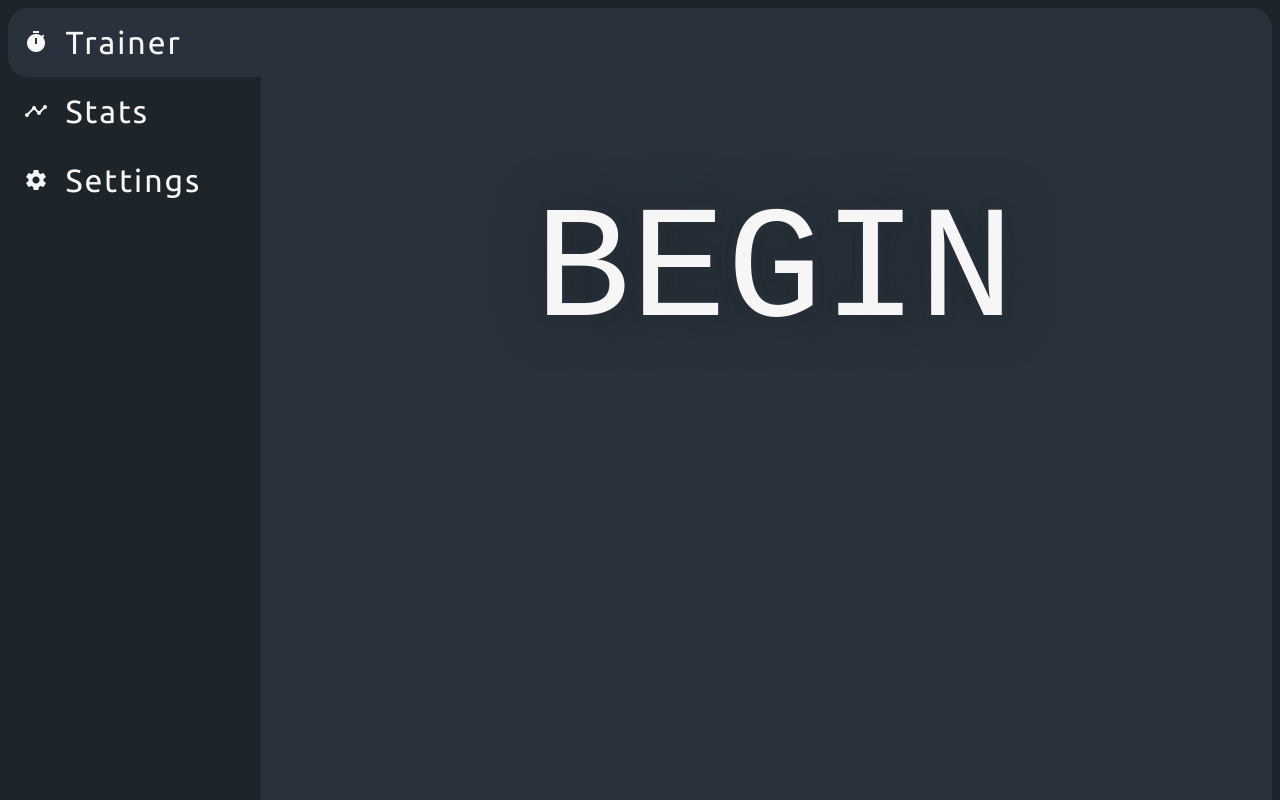
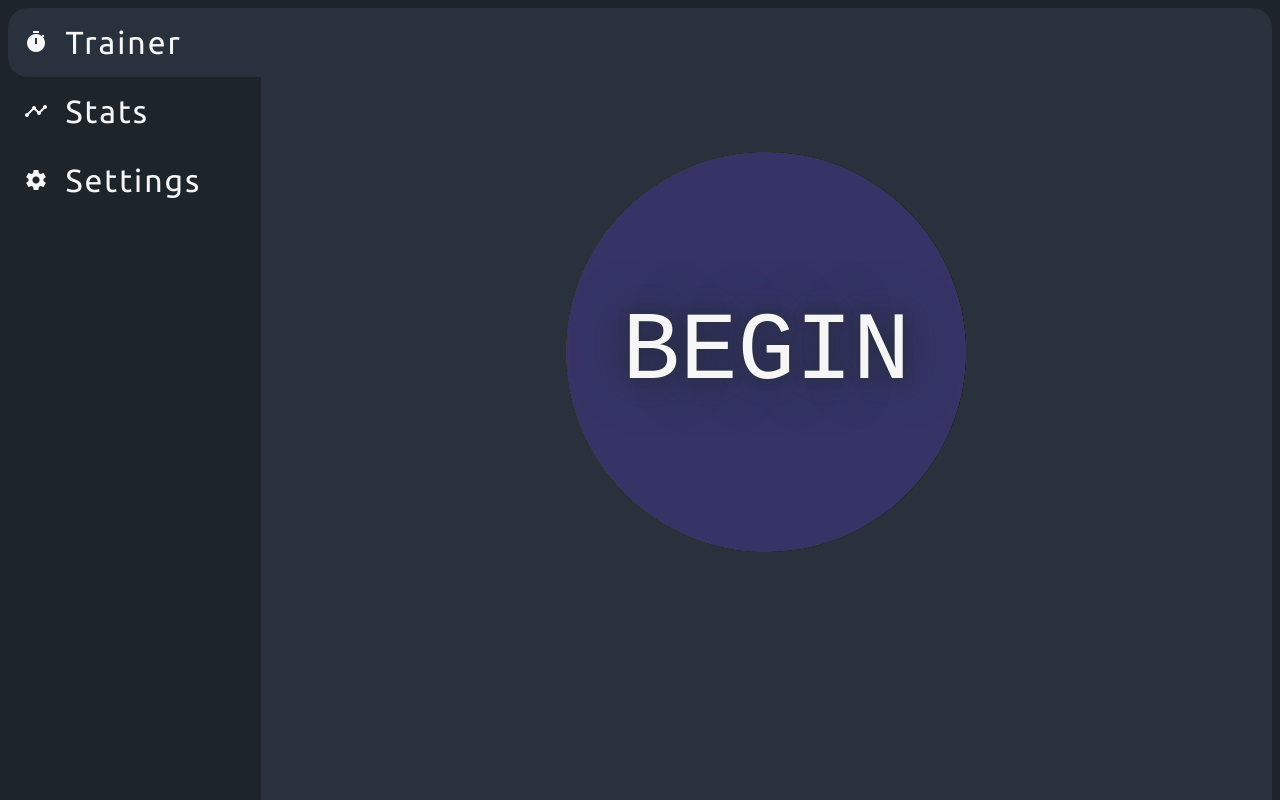
Before and after one commit to jaredami/meditation-trainer, an Angular app: page /trainer in a window 1280 px wide. Shown: the top 800 px of the page. Built offline with nearby package versions, Linux system fonts and the light colour scheme; a web font is replaced by a local one; what @angular/fire would draw is missing.

Commit message:
Add BEGIN circle animation

```diff
--- a/src/app/components/trainer/trainer.component.html
+++ b/src/app/components/trainer/trainer.component.html
@@ -1,12 +1,24 @@
-<div class="trainer">
+<div class="trainer fade-in">
   <button class="success-fail-btn"
           [ngStyle]="{ 'opacity': periodComplete ? '1' : '0' }"
           (click)="handleSuccessFailClick(false)">
     <i class="success-fail-btn__icon material-icons">clear</i>
   </button>
-  <button class="trainer__begin fade-in" (click)="startSession()" *ngIf="!sessionStarted && !firstSessionStarted">
-    BEGIN
-  </button>
+
+  <div id="circle-container" *ngIf="!sessionStarted && !firstSessionStarted">
+    <div id="cc">
+    <div class="circle" id="five"></div>
+    <div class="circle" id="four"></div>
+    <div class="circle" id="three"></div>
+    <div class="circle" id="two"></div>
+    <div class="circle" id="one">
+      <button class="trainer__begin" (click)="startSession()">
+        BEGIN
+      </button>
+    </div>
+    </div>
+  </div>
+
   <div class="circle__box fade-in" *ngIf="firstSessionStarted">
     <div class="circle__wrapper circle__wrapper--right">
       <div class="circle__whole circle__right"
@@ -26,6 +38,7 @@
       </div>
     </div>
   </div>
+
   <button class="success-fail-btn"
           [ngStyle]="{ 'opacity': periodComplete ? '1' : '0' }"
           (click)="handleSuccessFailClick(true)">
--- a/src/app/components/trainer/trainer.component.scss
+++ b/src/app/components/trainer/trainer.component.scss
@@ -22,13 +22,93 @@
   border: none;
   color: $color-white;
   font-family: inherit;
-  font-size: 10rem;
+  font-size: 6rem;
   text-shadow: 0 0 10px $color-darker-gray, 0 0 50px $color-black;
   transition: transform 300ms ease;
   &:hover {
     cursor: pointer;
-    transform: scale(1.02);
   }
+}
+
+body {
+	margin: 0px;
+}
+
+#circle-container {
+	align-items: center;
+	display: flex;
+  justify-content: center;
+  margin-top: 20vh;
+}
+
+.circle {
+	height: 50vh;
+  border-radius: 50%;
+  box-shadow: 5px 0px 20px black;
+	position: absolute;
+	width: 50vh;
+}
+
+#one {
+	align-items: center;
+  background-color: rgba(0,0,225, 0.45);
+	color: white;
+	display: flex;
+	font-family: inherit;
+	font-size: 40px;
+	font-weight: bold;
+	justify-content: center;
+	letter-spacing: 1.5px;
+	transition: 500ms;
+}
+
+#two {
+	background-color: green;
+	transition: 500ms;
+	opacity: 0.5;
+}
+
+#three {
+	background-color: red;
+	transition: 500ms;
+	opacity: 0.5;
+}
+
+#four {
+	background-color: orange;
+	transition: 500ms;
+	opacity: 0.5;
+}
+#five {
+	background-color: green;
+	transition: 500ms;
+	opacity: 0.5;
+}
+
+#cc {
+	border-radius: 50%;
+	height: 50vh;
+  overflow: hidden;
+	position:relative;
+	width: 50vh;
+
+  transition: transform 500ms ease;
+  &:hover {
+    transform: scale(1.1)
+  }
+}
+
+#cc:hover #two {
+	transform: translate(0px, 75px);
+}
+#cc:hover #three {
+	transform: translate(0px, -75px);
+}
+#cc:hover #four {
+	transform: translate(75px, 0px);
+}
+#cc:hover #five {
+	transform: translate(-75px, 0px);
 }
 
 .success-fail-btn {
```
